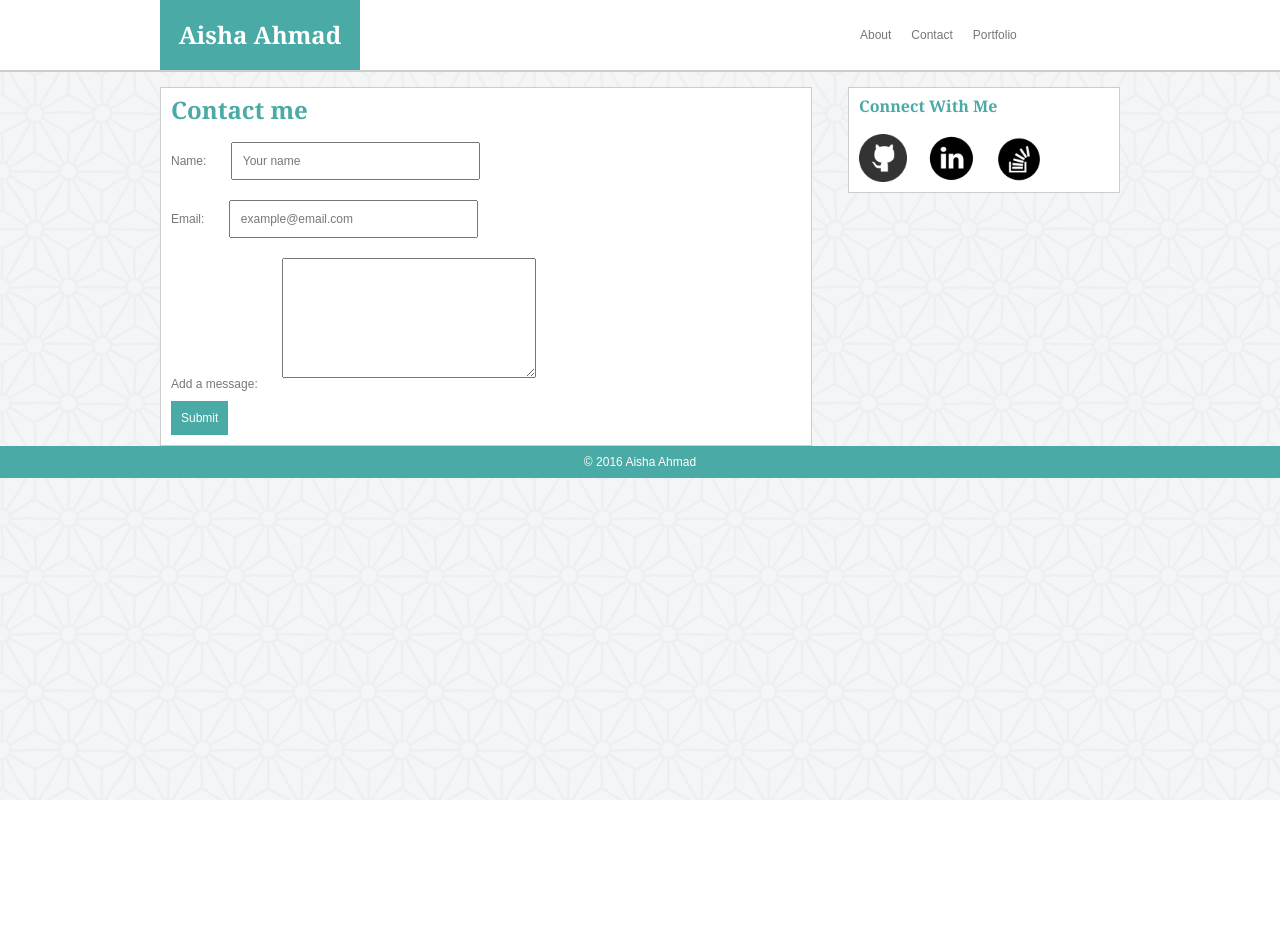
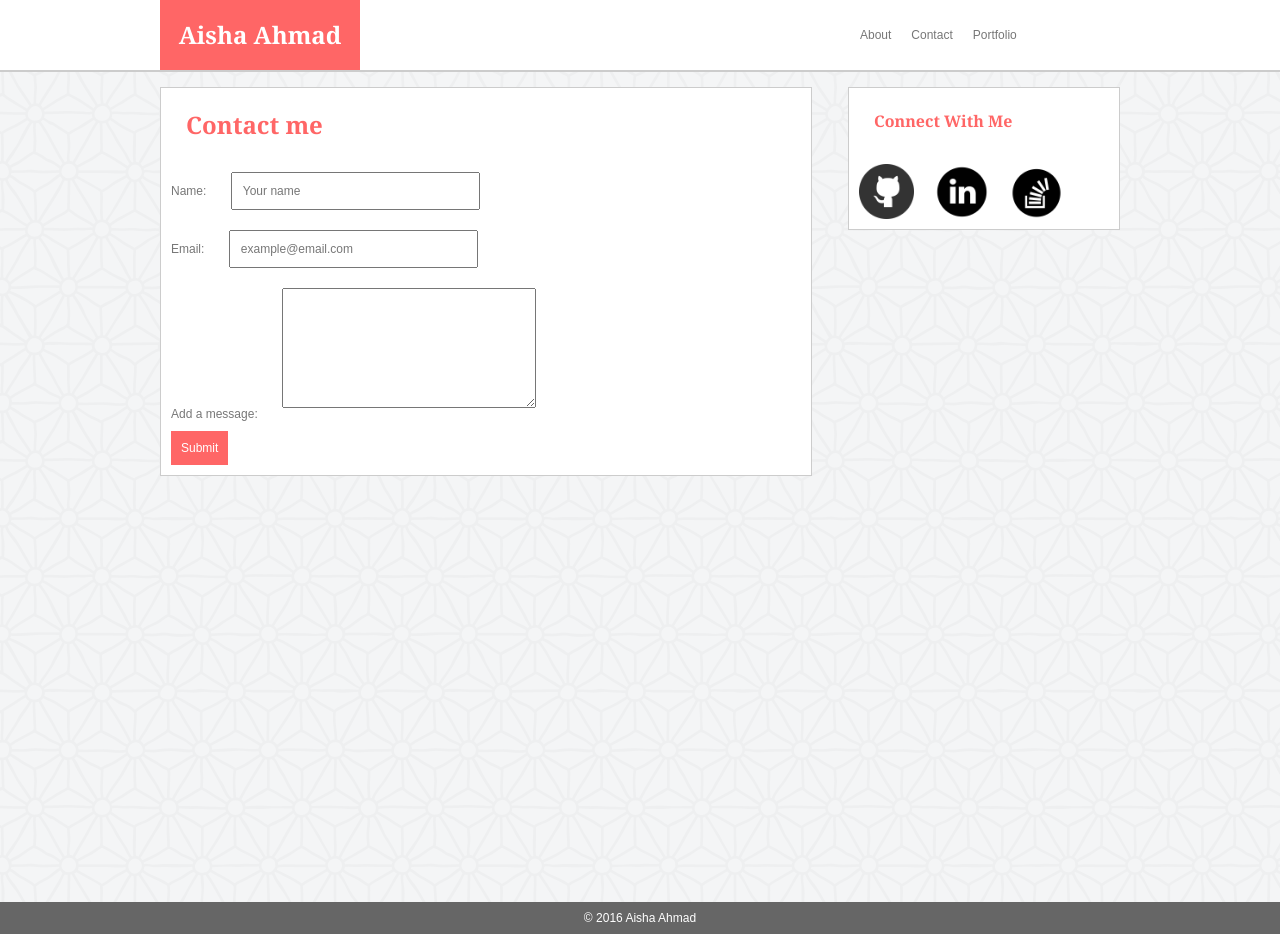
Before and after one commit to aishaprograms/Basic-Portfolio, a plain HTML site: page contact.html in a window 1280 px wide. Before the commit the page ends 800 px from the top, so only its background shows below. Drawn offline with Linux system fonts and the light colour scheme.

Commit message:
Done as it will be for now

```diff
--- a/assets/css/style.css
+++ b/assets/css/style.css
@@ -1,16 +1,19 @@
 html {
 	background: url(../images/background.png);
+	height: 100%;
 }
 
 body{
 	font-family: 'Arial', 'Helvetica Neue', Helvetica, sans-serif;
+	height: 100%;
 
 }
 
 h1, h2, h3, h4, h5, h6{
 	font-family: 'Georgia', Times, Times New Roman, serif;
 	padding: 10px;
-	color: #4aaaa5;
+	margin:15px;
+	color: #ff6666;
 }
 
 h1 {
@@ -63,17 +66,22 @@ aside{
 
 footer{
 	clear: both;
-	background: #4aaaa5;
+	background: #666;
+
+	margin-top: 15px;
 }
 
 .wrapper {
 	width: 960px;
 	margin: 0 auto;
-	background: #fff;
+	overflow: hidden;
+	min-height: 100%;
 }
 
 .my_logo {
-	background: #4aaaa5;
+	padding: 0px;
+	margin:0px;
+	background: #ff6666;
 	width: 200px;
 	float: left;
 	height: 70px;
@@ -81,6 +89,7 @@ footer{
 
 .my_name{
 	padding: 0px;
+	margin:0px;
 	color:#fff;
 	text-align: center;
 	line-height: 70px;
@@ -98,6 +107,10 @@ footer{
 	text-decoration: none;
 }
 
+.link:hover{
+	color:#ff6666;
+}
+
 .aisha_img {
 	max-height: 200px;
 	float: left;
@@ -105,14 +118,18 @@ footer{
 	border-radius: 50%;
 }
 
+.connect_wrapper{
+	margin:0 auto;
+}
+
 .connect_img{
 	float: left;
-	max-height: 48px;
+	width: 55px;
 	padding: 10px;
 }
 
 .submit_button {
-    background-color: #4aaaa5;
+    background-color: #ff6666;
     border: none;
     color: white;
     padding: 10px;
@@ -121,6 +138,12 @@ footer{
     display: inline-block;
     font-size: 12px;
     margin: 10px;
+}
+
+.submit_button:hover{
+	background: #666;
+	font-style: italic;
+	border:1px #ff6666 solid;
 }
 
 .portfolio_grid{
@@ -140,6 +163,11 @@ footer{
 .portfolio_img1, .portfolio_img2, .portfolio_img3, .portfolio_img4, .portfolio_img5{
 	width: 270px;
 	z-index: 0;
+	opacity: 0.5;
+}
+
+.portfolio_img1:hover, .portfolio_img2:hover, .portfolio_img3:hover, .portfolio_img4:hover, .portfolio_img5:hover{
+	opacity: 1.0;
 }
 
 .porfolio_caption1, .porfolio_caption2, .porfolio_caption3, .porfolio_caption4, .porfolio_caption5{
@@ -152,7 +180,7 @@ footer{
 	line-height: 40px;
 	text-align: center;
 	width: 270px;
-	background: #4aaaa5;
+	background: #ff6666;
 	font-size: 14px;
 }
 
```
Also changed, not shown: index.html (+7 -5 lines).
